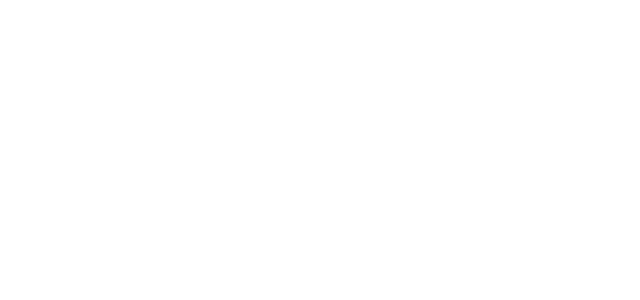
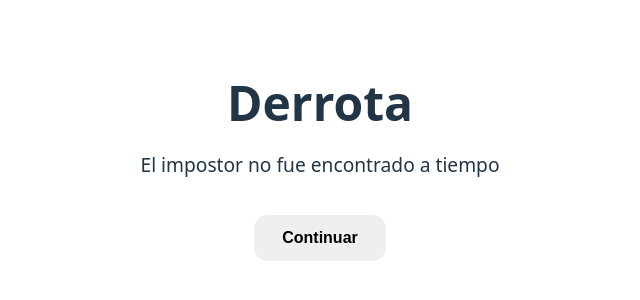
Before and after one commit to DiegoOF07/ggj-2026, a Vue app: page /result in a window 1280 px wide. Before the commit this address had no page. Shown: the part 260-560 px from the top of the page, without its empty margins (320-960 px from the left). Built offline with nearby package versions, Linux system fonts and the light colour scheme.

Commit message:
add: result screens

```diff
--- /dev/null
+++ b/src/components/screens/Result.vue
@@ -0,0 +1,80 @@
+<template>
+  <transition name="fade" mode="out-in" appear>
+    <div class="screen" :key="resultType">
+      <h1 class="title">{{ title }}</h1>
+      <p class="subtitle">{{ subtitle }}</p>
+
+      <button class="continue" @click="goHome">
+        Continuar
+      </button>
+    </div>
+  </transition>
+</template>
+
+
+<script setup>
+import { computed } from 'vue'
+import { useRouter } from 'vue-router'
+
+const resultType = 'defeat'
+
+const router = useRouter()
+
+const title = computed(() =>
+  resultType === 'victory' ? 'Victoria' : 'Derrota'
+)
+
+const subtitle = computed(() =>
+  resultType === 'victory'
+    ? 'Has encontrado al impostor'
+    : 'El impostor no fue encontrado a tiempo'
+)
+
+const goHome = () => {
+  router.push('/')
+}
+</script>
+
+<style scoped>
+.screen {
+  min-height: 100vh;
+  padding: 24px;
+  display: flex;
+  flex-direction: column;
+  align-items: center;
+  justify-content: center;
+  text-align: center;
+}
+
+/* Texto */
+.title {
+  font-size: 3rem;
+  margin-bottom: 12px;
+}
+
+.subtitle {
+  font-size: 1.2rem;
+  margin-bottom: 36px;
+}
+
+/* Botón */
+.continue {
+  padding: 14px 28px;
+  font-size: 1rem;
+  font-weight: 600;
+  border-radius: 14px;
+  border: none;
+  cursor: pointer;
+}
+
+.fade-enter-active,
+.fade-leave-active {
+  transition: opacity 2s ease;
+}
+
+.fade-enter-from,
+.fade-leave-to {
+  opacity: 0;
+}
+
+</style>
--- a/src/router/index.ts
+++ b/src/router/index.ts
@@ -1,6 +1,7 @@
 import Gameplay from '@/components/gameplay/Gameplay.vue'
 import GameSettings from '@/components/gamesettings/GameSettings.vue'
 import MainMenu from '@/components/mainmenu/MainMenu.vue'
+import Result from '@/components/screens/Result.vue'
 import { createRouter, createWebHistory, type RouteRecordRaw } from 'vue-router'
 
 const routes: Array<RouteRecordRaw> = [
@@ -19,6 +20,11 @@ const routes: Array<RouteRecordRaw> = [
     name: 'gameplay',
     component: Gameplay
   },
+  {
+    path: '/result',
+    name: 'result',
+    component: Result
+  },
 ]
 
 const router = createRouter({
```
